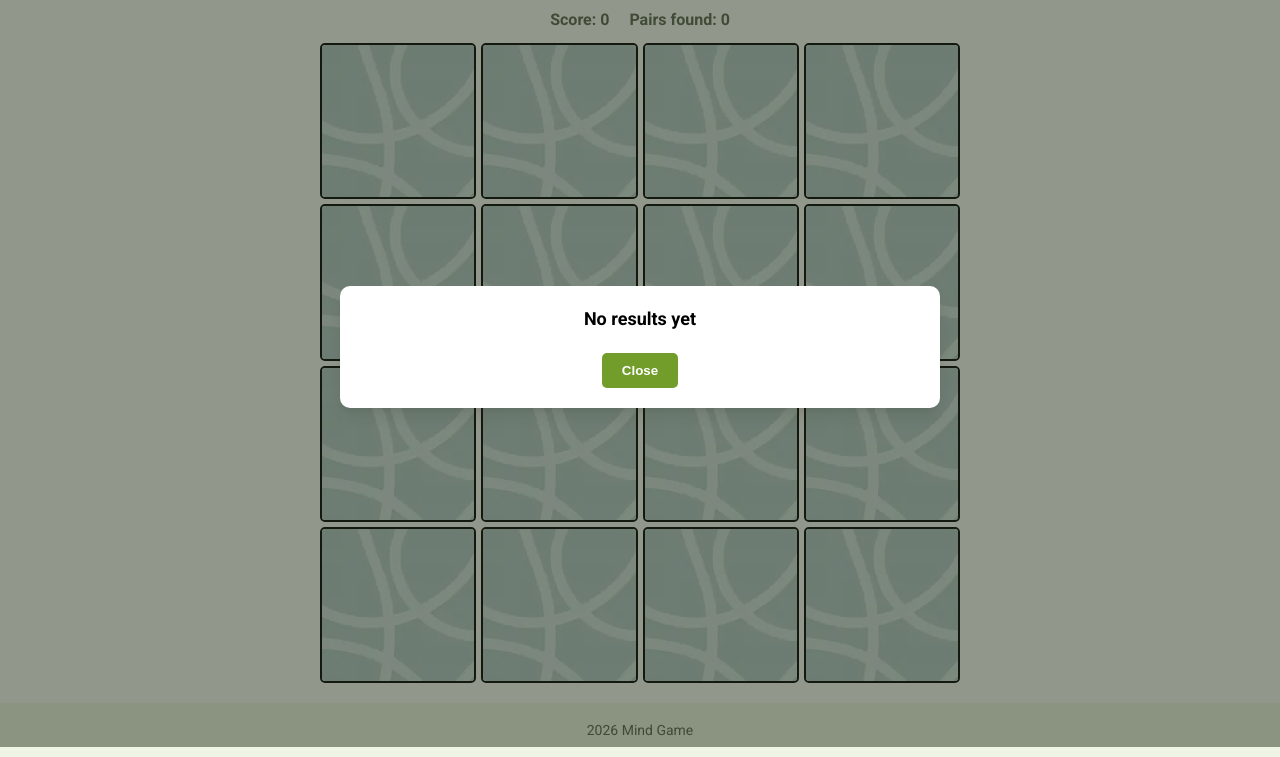
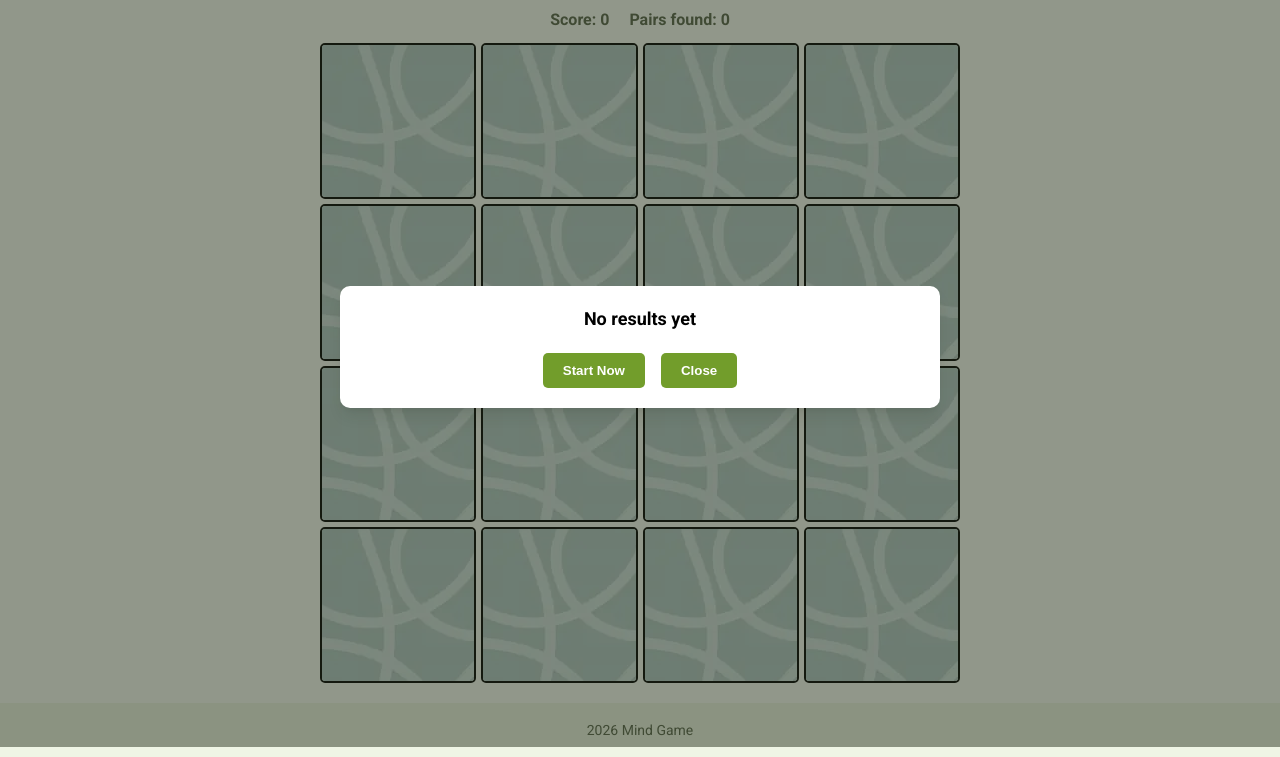
Before and after one commit to Romkalis/memory-game, a website built with Vite: page index.html in a window 1280 px wide. Both pictures are taken after a click on the button "Scores". Shown: the part 53-810 px from the top of the page. Built offline with nearby package versions, Linux system fonts and the light colour scheme; files whose address does not match are found by name.

Commit message:
feat: add modal buttons, fix assets paths for deploy

```diff
--- a/src/main.js
+++ b/src/main.js
@@ -5,7 +5,9 @@ import { openScores } from './scripts/scores.js'
 
 const main = document.querySelector('main')
 
-document.querySelector('.start').addEventListener('click', () => renderGame(main))
-document.querySelector('.scores').addEventListener('click', openScores)
+const startGame = () => renderGame(main)
+
+document.querySelector('.start').addEventListener('click', startGame)
+document.querySelector('.scores').addEventListener('click', () => openScores(startGame))
 
 renderGame(main)
--- a/src/scripts/game.js
+++ b/src/scripts/game.js
@@ -2,6 +2,7 @@ import { shuffle } from "./utils/shuffle";
 import { cards } from "./data";
 import { createElement } from "./generateMarkup";
 import { saveScore } from "./scores";
+import pattern from "../assets/pattern.webp";
 
 function createCard({ id, src }) {
   const card = document.createElement("li");
@@ -18,7 +19,7 @@ function createCard({ id, src }) {
 
   const cover = document.createElement("img");
   cover.classList.add("game__cover");
-  cover.src = "/src/assets/pattern.webp";
+  cover.src = pattern;
   cover.alt = "card front side";
 
   const image = document.createElement("img");
--- a/src/scripts/generateMarkup.js
+++ b/src/scripts/generateMarkup.js
@@ -32,7 +32,6 @@ function createHeader() {
   return header;
 }
 
-// содержимое main (игра или таблица) рендерится в game.js / scores.js
 function createMain() {
   return createElement("main", ["game", "container"]);
 }
--- a/src/scripts/scores.js
+++ b/src/scripts/scores.js
@@ -60,15 +60,23 @@ function createScoresTable() {
 }
 
 // таблица открывается в модалке поверх игры, игра под ней не сбрасывается
-export function openScores() {
+// onNewGame передаётся из main.js, чтобы не было циклического импорта с game.js
+export function openScores(onNewGame) {
   const modal = createElement("dialog", ["modal"]);
   const content = createElement("div", ["modal__content"]);
-  const closeBtn = createElement("button", ["modal__close"], "Close");
+  const buttons = createElement("div", ["modal__buttons"]);
+  const startBtn = createElement("button", ["modal__btn"], "Start Now");
+  const closeBtn = createElement("button", ["modal__btn"], "Close");
 
-  content.append(createScoresTable(), closeBtn);
+  buttons.append(startBtn, closeBtn);
+  content.append(createScoresTable(), buttons);
   modal.append(content);
   document.body.append(modal);
 
+  startBtn.addEventListener("click", () => {
+    onNewGame();
+    modal.close();
+  });
   closeBtn.addEventListener("click", () => modal.close());
   // клик по затемнению вокруг окна
   modal.addEventListener("click", (e) => {
--- a/src/styles/scores.css
+++ b/src/styles/scores.css
@@ -22,7 +22,6 @@
 }
 
 .scores__empty {
-    margin-bottom: 20px;
     text-align: center;
     font-weight: 700;
 }
@@ -43,10 +42,18 @@
     display: flex;
     flex-direction: column;
     align-items: center;
+    gap: 20px;
     padding: 20px;
 }
 
-.modal__close {
+.modal__buttons {
+    display: flex;
+    flex-wrap: wrap;
+    justify-content: center;
+    gap: 16px;
+}
+
+.modal__btn {
     padding: 10px 20px;
     border: none;
     border-radius: 5px;
--- a/vite.config.js
+++ b/vite.config.js
@@ -2,6 +2,8 @@ import { defineConfig } from 'vite'
 import { ViteImageOptimizer } from 'vite-plugin-image-optimizer'
 
 export default defineConfig({
+  // относительные пути — сборка работает из любой папки (в т.ч. GitHub Pages /repo-name/)
+  base: './',
   plugins: [
     ViteImageOptimizer({
       png: { quality: 82, compressionLevel: 9, effort: 10 },
```
